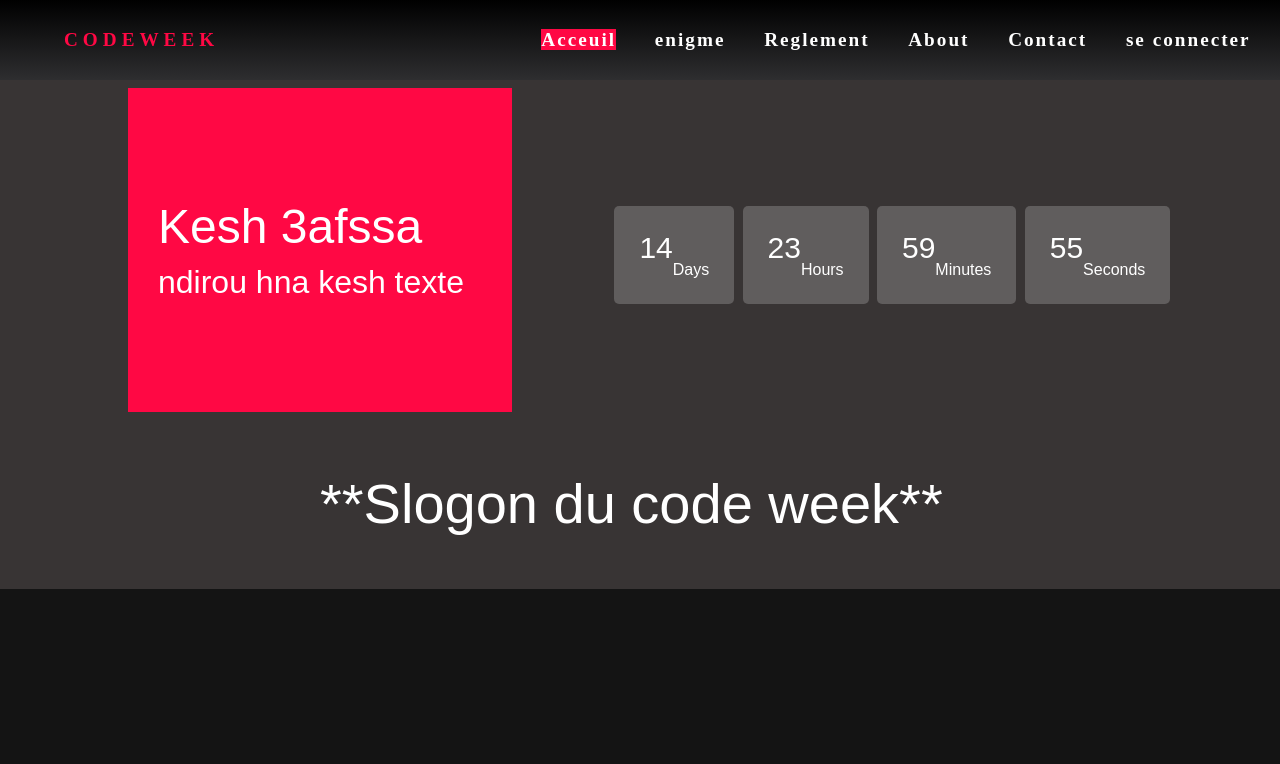
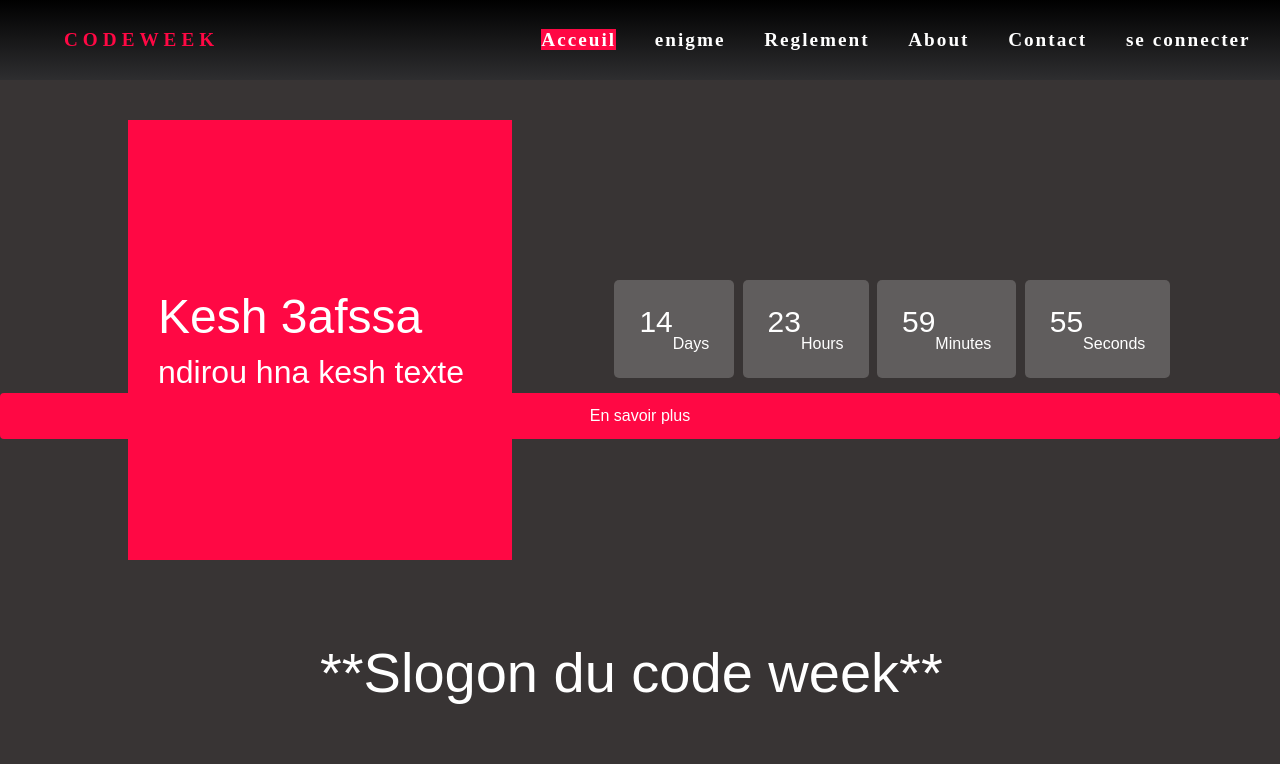
Before and after one commit to abderaouf-boudia/Hackathon3, a plain HTML site: page hackathon/index.html in a window 1280 px wide. Shown: the top 764 px of the page. Drawn offline with Linux system fonts and the light colour scheme.

Commit message:
plus que 2h30

```diff
--- a/hackathon/Pages/S'inscrire/styles.css
+++ b/hackathon/Pages/S'inscrire/styles.css
@@ -63,13 +63,13 @@ list-style: none;
     background-color: #ff0844;
 }
 
-/* count down */
+/*fond*/
 .countdown{
     text-align: center;
     background: #383434;
     font-family: sans-serif;
     font-weight: 100;
-    height: 589px;
+    height: 800px;
     display: flex;
     flex-direction: column;
     justify-content: space-around;
--- a/hackathon/index.html
+++ b/hackathon/index.html
@@ -59,6 +59,7 @@
           </div>
         </div>
         <p>**Slogon du code week**</p>
+        <button class="acceuil_btn"><a href="#enigme">En savoir plus</a></button>
     </div>
    </section>
     <!-- end countdown section-->
@@ -97,7 +98,7 @@
 </section>
 
 <!-- About Section -->
-<section id="#about">
+<section id="about">
     <div class="about" >
         <div class="about_container">
 
@@ -109,7 +110,7 @@
             <h2>LIpsum </h2>
             <p>Ktiba maktouba b laktiba tae laktabate lmaktoub li katbouhoum</p>
             <p>JE sais pas wsh naktab hna mais yalzam nakatbou 3fayass besh tat3amar sinon madarna walou</p>
-            <button class="about_btn"><a href="#">En savoir plus</a></button>
+            <button class="about_btn"><a href="http://www.capenp.com/">En savoir plus</a></button>
           </div>
         </div>
       </div>
--- a/hackathon/styles.css
+++ b/hackathon/styles.css
@@ -69,7 +69,7 @@ list-style: none;
     background: #383434;
     font-family: sans-serif;
     font-weight: 100;
-    height: 589px;
+    height: 800px;
     display: flex;
     flex-direction: column;
     justify-content: space-around;
@@ -194,6 +194,20 @@ list-style: none;
   font-weight: 700;
   color: #fff;
 }
+
+.acceuil_btn {
+  font-size: 1rem;
+  background-color: #ff0844;
+  padding: 14px 32px;
+  border: none;
+  border-radius: 4px;
+  color: #fff;
+  margin-top: 2rem;
+  cursor: pointer;
+  position: relative;
+  transition: all .35s;
+  outline: none;
+}
 .enigme_btn {
   font-size: 1rem;
   background-color: #ff0844;
@@ -206,11 +220,13 @@ list-style: none;
   position: relative;
   transition: all .35s;
   outline: none;
+
 }
 
-.enigme_btn a {
+.enigme_btn a,.acceuil_btn a {
   position: relative;
   z-index: 2;
+  width: 20%;
   color: #fff;
   text-decoration: none;
 }
```
Also changed, not shown: hackathon/Pages/Se connecter/index.html (+4 -4 lines).
